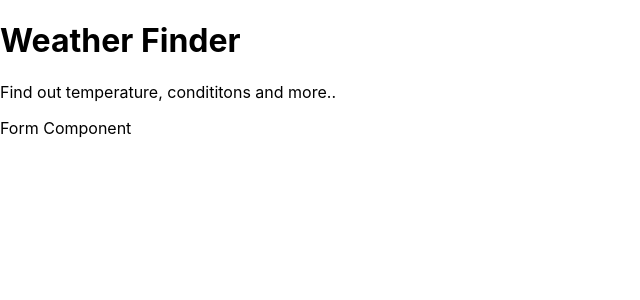
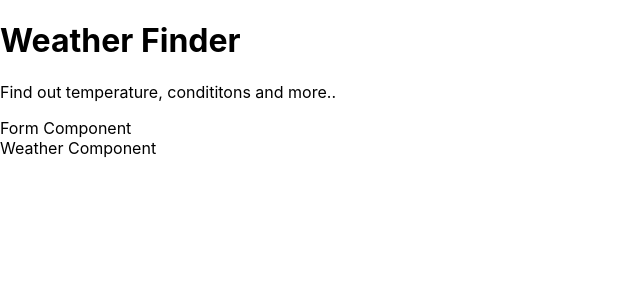
Before and after one commit to prativapokhrel/weather-app, a React (Create React App) app: page / in a window 1280 px wide. Shown: the top 300 px of the page, without its empty margins (0-640 px from the left). Built offline with nearby package versions, Linux system fonts and the light colour scheme.

Commit message:
weather component

```diff
--- a/src/App.js
+++ b/src/App.js
@@ -1,7 +1,7 @@
 import React from 'react';
 import Titles from "./components/Titles";
 import Form from "./components/Form";
-
+import Weather from "./components/Weather";
 
 class App extends React.Component {
   render() {
@@ -9,6 +9,7 @@
       <div>
         <Titles />
         <Form />
+        <Weather />
       </div>
     );
   }
--- /dev/null
+++ b/src/components/Weather.js
@@ -0,0 +1,11 @@
+import React from "react";
+
+class Weather extends React.Component {
+  render() {
+    return(
+      <div> Weather Component </div>
+    );
+  }
+}
+
+export default Weather;
```
